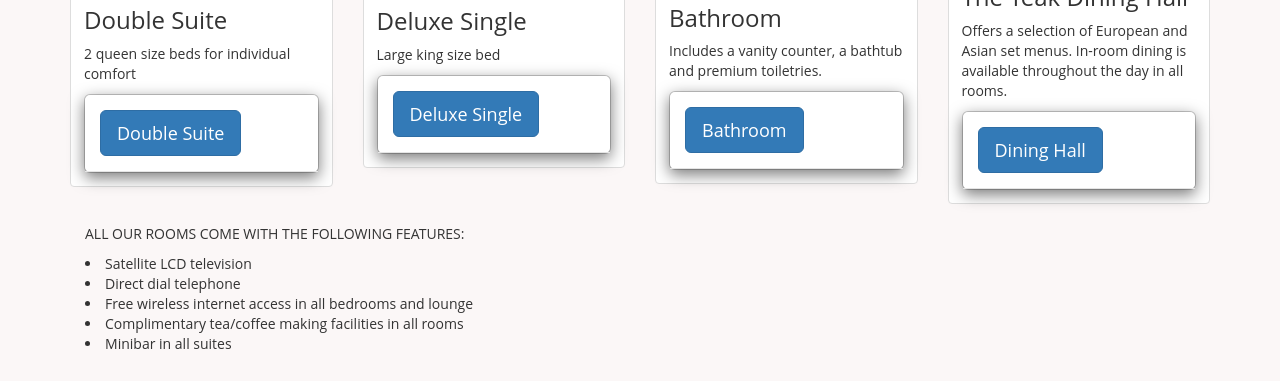
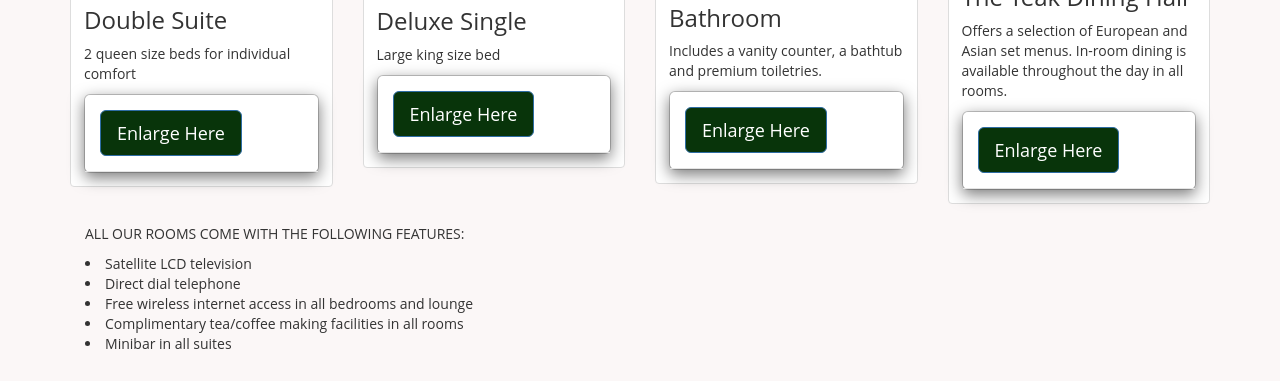
Before and after one commit to voguette60/personal, a plain HTML site: page bootstrap-template/rooms.html in a window 1280 px wide. Shown: the part 419-800 px from the top of the page. Drawn offline with nearby package versions, Linux system fonts and the light colour scheme.

Commit message:
file ups

```diff
--- a/bootstrap-template/css/style.css
+++ b/bootstrap-template/css/style.css
@@ -99,9 +99,16 @@ body {
     width: 100%;
 }
 
-.btn.info {
+.btn-primary {
     background-color: #08340A;
+
+}
 
 .modal-body img {
     width: 100%;
 }
+
+
+.label {
+    color:black;
+}
--- a/bootstrap-template/rooms.html
+++ b/bootstrap-template/rooms.html
@@ -39,7 +39,7 @@
 
             <!--Grouping the nav links, forms and content for toggling-->
             <div class="collapse navbar-collapse" id="bs-example-navbar-collapse-1">
-                <ul class="nav navbar-nav navbar-body">
+               <ul class="nav navbar-nav navbar-body">
                   <li><a href="aboutus.html">About Us</a></li>
                   <li><a href="rooms.html">Rooms</a></li>
                   <li><a href="reservations.html">Reservations</a></li>
@@ -68,7 +68,7 @@
                   <div class="modal-header">
                         <!-- Button trigger modal -->
                         <button type="button" class="btn btn-primary btn-lg" data-toggle="modal" data-target="#myModal1">
-                          Double Suite
+                          Enlarge Here
                         </button>
 
                         <!-- Modal -->
@@ -118,7 +118,7 @@
                   <div class="modal-header">
                         <!-- Button trigger modal -->
                         <button type="button" class="btn btn-primary btn-lg" data-toggle="modal" data-target="#myModal2">
-                       Deluxe Single
+                       Enlarge Here
                         </button>
 
                         <!-- Modal -->
@@ -164,7 +164,7 @@
                   <div class="modal-header">
                         <!-- Button trigger modal -->
                         <button type="button" class="btn btn-primary btn-lg" data-toggle="modal" data-target="#myModal3">
-                        Bathroom
+                        Enlarge Here
                         </button>
 
                         <!-- Modal -->
@@ -210,7 +210,7 @@
                   <div class="modal-header">
                         <!-- Button trigger modal -->
                         <button type="button" class="btn btn-primary btn-lg" data-toggle="modal" data-target="#myModal4">
-                       Dining Hall
+                       Enlarge Here
                         </button>
 
                         <!-- Modal -->
```
Also changed, not shown: bootstrap-template/aboutus.html (+2 -2 lines), bootstrap-template/reservations.html (+3 -3 lines).
